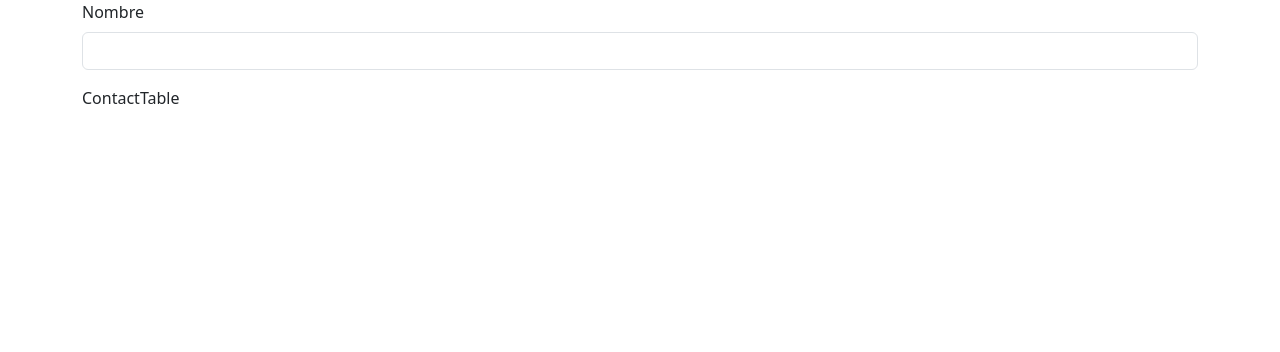
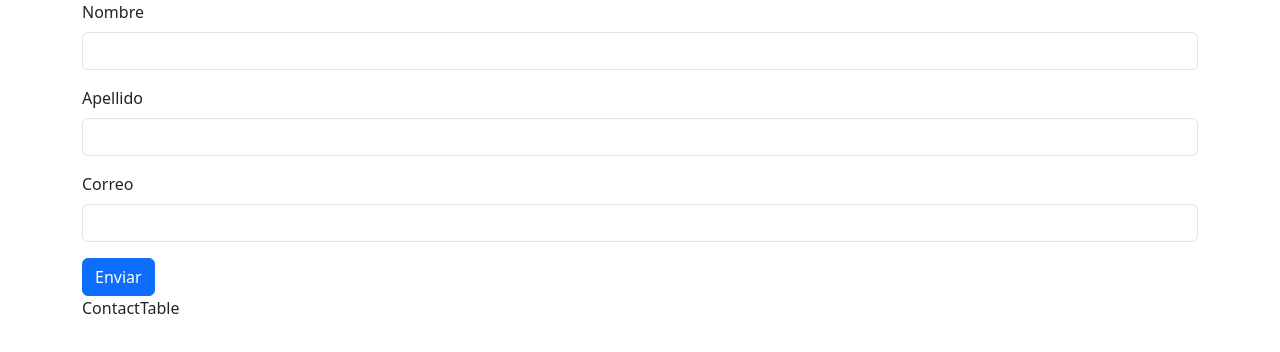
Before and after one commit to EstebanKiito/Skibidi-React, a React (Vite) app: page / in a window 1280 px wide. Shown: the top 352 px of the page. Built offline with nearby package versions, Linux system fonts and the light colour scheme.

Commit message:
Inputs Añadidos: Apellido Correo y Enviar

```diff
--- a/src/Cms/ContactForm.tsx
+++ b/src/Cms/ContactForm.tsx
@@ -14,6 +14,11 @@ function ContactForm({}: Props) {
     <FormProvider {...methods}>
       <form onSubmit={methods.handleSubmit((data) => console.log(data))}>
         <Input name="name">Nombre</Input>
+        <Input name="lastname">Apellido</Input>
+        <Input name="email">Correo</Input>
+        <button type="submit" className="btn btn-primary">
+          Enviar
+        </button>
       </form>
     </FormProvider>
   );
--- a/src/Cms/Input.tsx
+++ b/src/Cms/Input.tsx
@@ -17,7 +17,8 @@ function Input({ name, children }: Props) {
       </label>
       <input
         //{...methods.register("name")} // Registramos el campo "name" -> Aqui no tenemos methods!
-        {...register("name")}
+        //{...register("name")} -> Con esto no se guardan los datos
+        {...register(name)}
         type="text"
         className="form-control"
         id={name}
```
